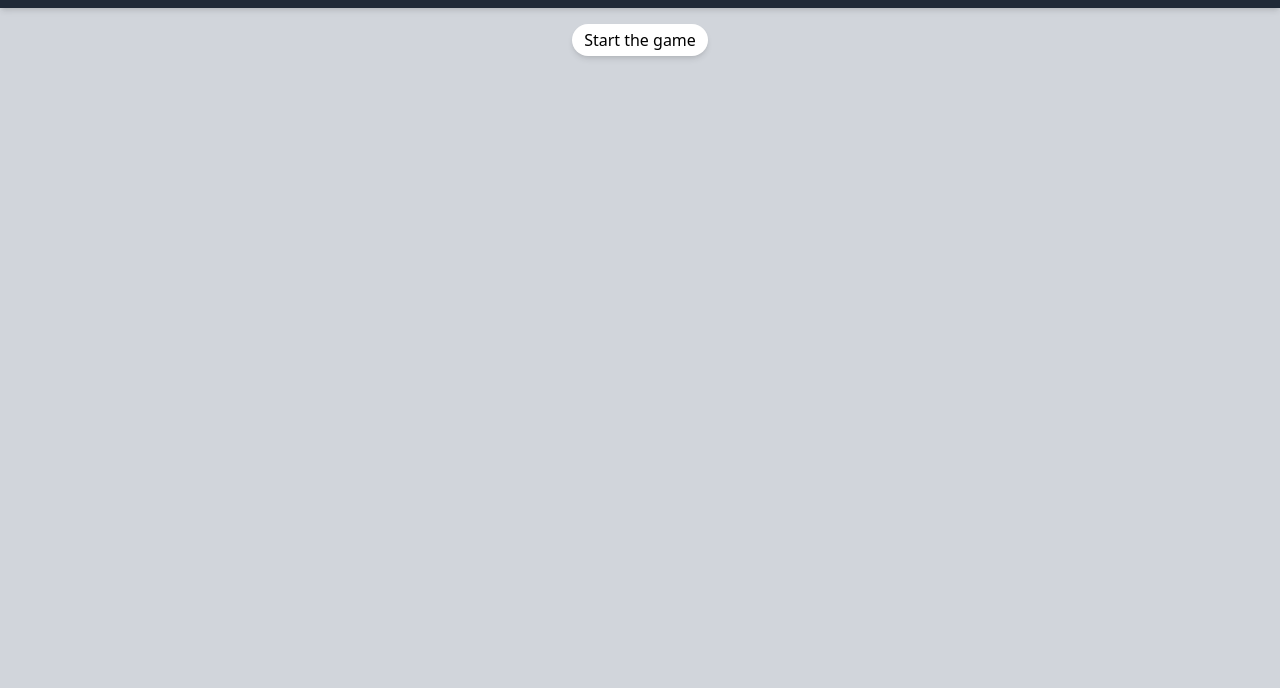
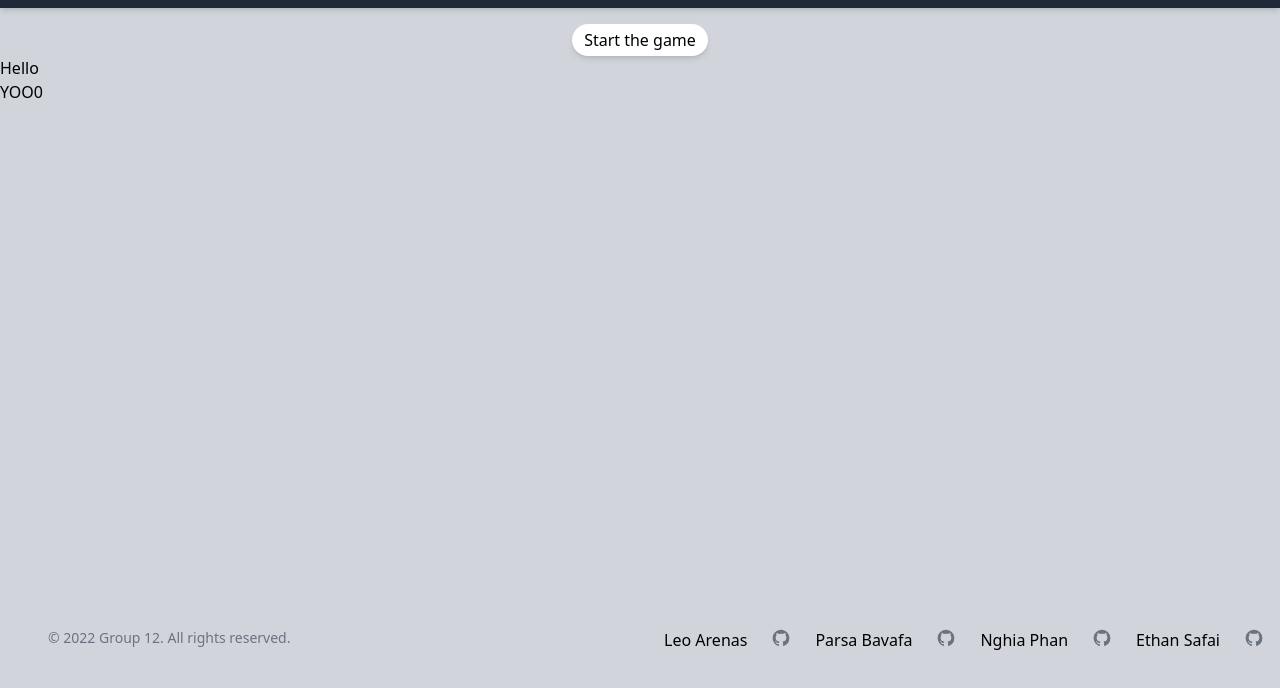
Before and after one commit to ethansafai/cpsc349-project3, a website: page index.html in a window 1280 px wide. Shown: the part 52-740 px from the top of the page. Drawn offline with Linux system fonts and the light colour scheme.

Commit message:
adjust some configs

```diff
--- a/index.html
+++ b/index.html
@@ -5,7 +5,7 @@
   <meta http-equiv="X-UA-Compatible" content="IE=edge">
   <meta name="viewport" content="width=device-width, initial-scale=1.0">
   <link rel="stylesheet" type="text/css" href="./dist/output.css">
-  <script type="module" src="src/js/index.js"></script>
+  <!-- <script type="module" src="src/js/index.js"></script> -->
   <title>CPSC 349 | Project 3</title>
 </head>
 <body class="bg-gray-300">
@@ -25,6 +25,29 @@
       </button>
     </div>
   </main>
-  <footer></footer>
+  <p>Hello</p>
+  <p>YOO0</p>
+  <footer class="footerContainer">
+    <div class="copyRightText">
+      &copy; 2022 <a href="https://themesberg.com" class="hover:underline" target="_blank">Group 12</a>. All rights reserved.
+    </div>
+
+    <div class="githubContainer">
+      <p>Leo Arenas</p>
+      <a href="" class="github">
+      </a>
+      <p>Parsa Bavafa</p>
+      <a href="" class="github">
+      </a>
+      <p>Nghia Phan</p>
+      <a href="" class="github">
+      </a>
+      <p>Ethan Safai</p>
+      <a href="" class="github">
+      </a>
+    </div>
+  </footer>
+  <script type="module" src="./src/js/index.js"></script>
+  <script type="module" src="./src/js/dom.js"></script>
 </body>
 </html>
--- a/package.json
+++ b/package.json
@@ -4,9 +4,9 @@
   "description": "",
   "main": "index.js",
   "scripts": {
-    "dev": "browser-sync --files './**/*.html'",
+    "dev": "browser-sync . --files './*.html, ./src/**/*css, ./dist/*.css, ./src/**/*.js'",
     "tailwind": "npx tailwindcss -i ./src/css/input.css -o ./dist/output.css --watch",
-    "test": "vnu --skip-non-html -Werror && standard",
+    "test": "concurrently \"vnu --skip-non-html -Werror && standard\" \"npx standard --fix\"",
     "start": "npm-run-all --parallel dev tailwind"
   },
   "keywords": [],
--- a/src/css/input.css
+++ b/src/css/input.css
@@ -1,3 +1,20 @@
 @tailwind base;
 @tailwind components;
 @tailwind utilities;
+
+@layer components {
+    .footerContainer {
+        @apply fixed w-full justify-between bottom-10 md:flex rounded-lg p-4 md:p-6 xl:p-8 my-6 mx-4;
+    }
+
+    .copyRightText {
+        @apply text-center text-sm text-gray-500 hidden xl:block;
+    }
+
+    .githubContainer {
+        @apply md:flex space-x-6 hover:text-blue-600;
+    }
+    .github {
+        @apply text-gray-500  hover:text-blue-900 hidden xl:block;
+    }
+}
--- /dev/null
+++ b/src/js/dom.js
@@ -0,0 +1,14 @@
+var logo = document.querySelectorAll('.github');
+logo.forEach(function (item) {
+    var svg = document.createElementNS("http://www.w3.org/2000/svg", "svg");
+    svg.setAttribute("class", "h-5 w-5");
+    svg.setAttribute("fill", "currentColor");
+    svg.setAttribute("viewBox", "0 0 24 24");
+    svg.setAttribute("aria-hidden", "true");
+    var path = document.createElementNS("http://www.w3.org/2000/svg", "path");
+    path.setAttribute("fill-rule", "evenodd");
+    path.setAttribute("d", "M12 2C6.477 2 2 6.484 2 12.017c0 4.425 2.865 8.18 6.839 9.504.5.092.682-.217.682-.483 0-.237-.008-.868-.013-1.703-2.782.605-3.369-1.343-3.369-1.343-.454-1.158-1.11-1.466-1.11-1.466-.908-.62.069-.608.069-.608 1.003.07 1.531 1.032 1.531 1.032.892 1.53 2.341 1.088 2.91.832.092-.647.35-1.088.636-1.338-2.22-.253-4.555-1.113-4.555-4.951 0-1.093.39-1.988 1.029-2.688-.103-.253-.446-1.272.098-2.65 0 0 .84-.27 2.75 1.026A9.564 9.564 0 0112 6.844c.85.004 1.705.115 2.504.337 1.909-1.296 2.747-1.027 2.747-1.027.546 1.379.202 2.398.1 2.651.64.7 1.028 1.595 1.028 2.688 0 3.848-2.339 4.695-4.566 4.943.359.309.678.92.678 1.855 0 1.338-.012 2.419-.012 2.747 0 .268.18.58.688.482A10.019 10.019 0 0022 12.017C22 6.484 17.522 2 12 2z");
+    path.setAttribute("clip-rule", "evenodd");
+    svg.appendChild(path);
+    item.appendChild(svg);
+});
--- a/tailwind.config.js
+++ b/tailwind.config.js
@@ -1,6 +1,6 @@
 /** @type {import('tailwindcss').Config} */
 module.exports = {
-  content: ['./*.html'],
+  content: ['./*.html', './src/**/*.{css,js}'],
   theme: {
     extend: {}
   },
```
Also changed, not shown: README.md (added), dist/output.css, 1 other file.
